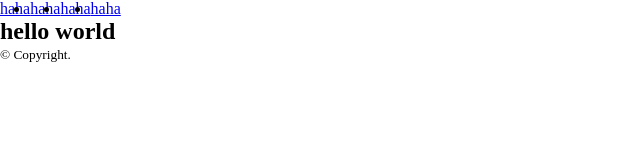
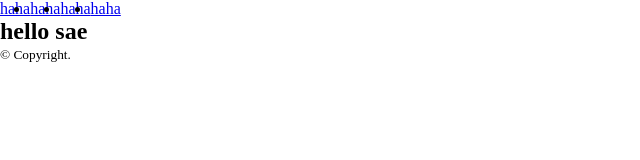
Before and after one commit to ssieber8/test_projekt_322, a plain HTML site: page index.html in a window 1280 px wide. Shown: the full height of the page, 0-640 px from the left. Drawn offline with Linux system fonts and the light colour scheme.

Commit message:
Change content of main section

```diff
--- a/index.html
+++ b/index.html
@@ -22,9 +22,9 @@
   </header>
 
   <main>
-    <section>
-      <h1>hello world</h1>
-    </section>
+    <article>
+      <h1>hello sae</h1>
+    </article>
   </main>
 
   <footer>
```
